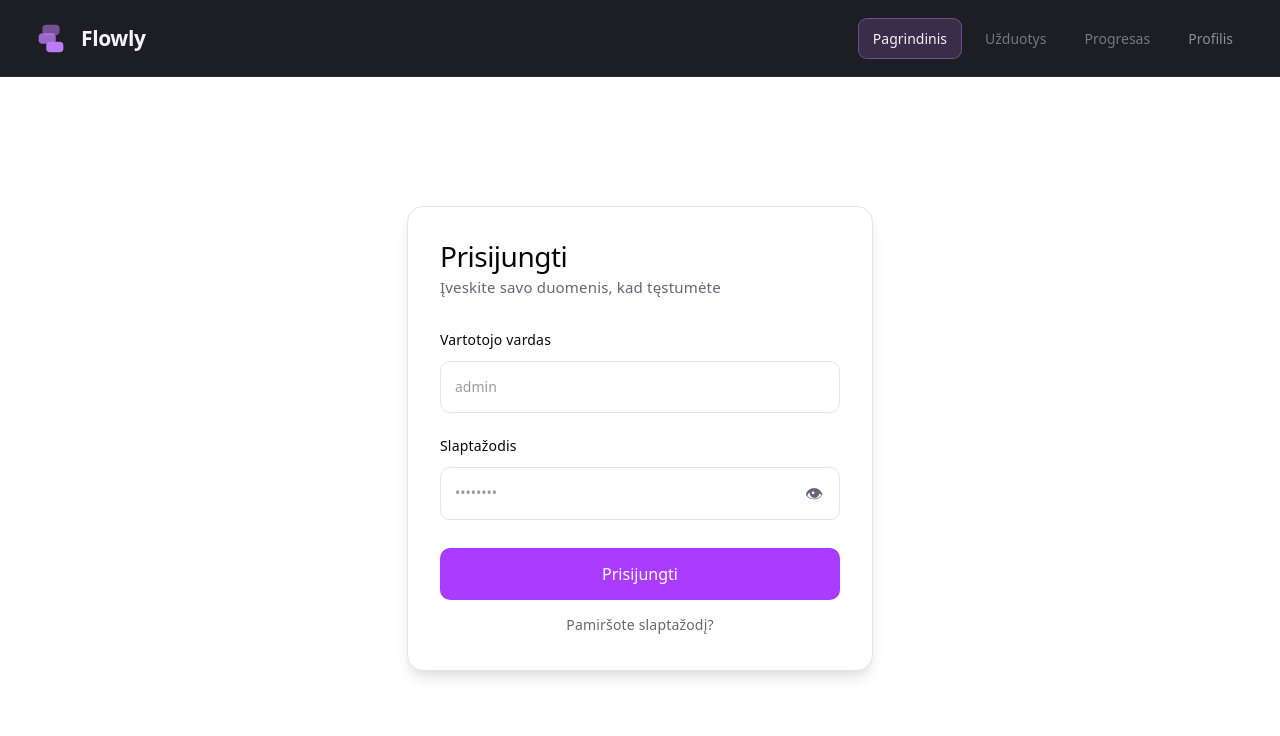
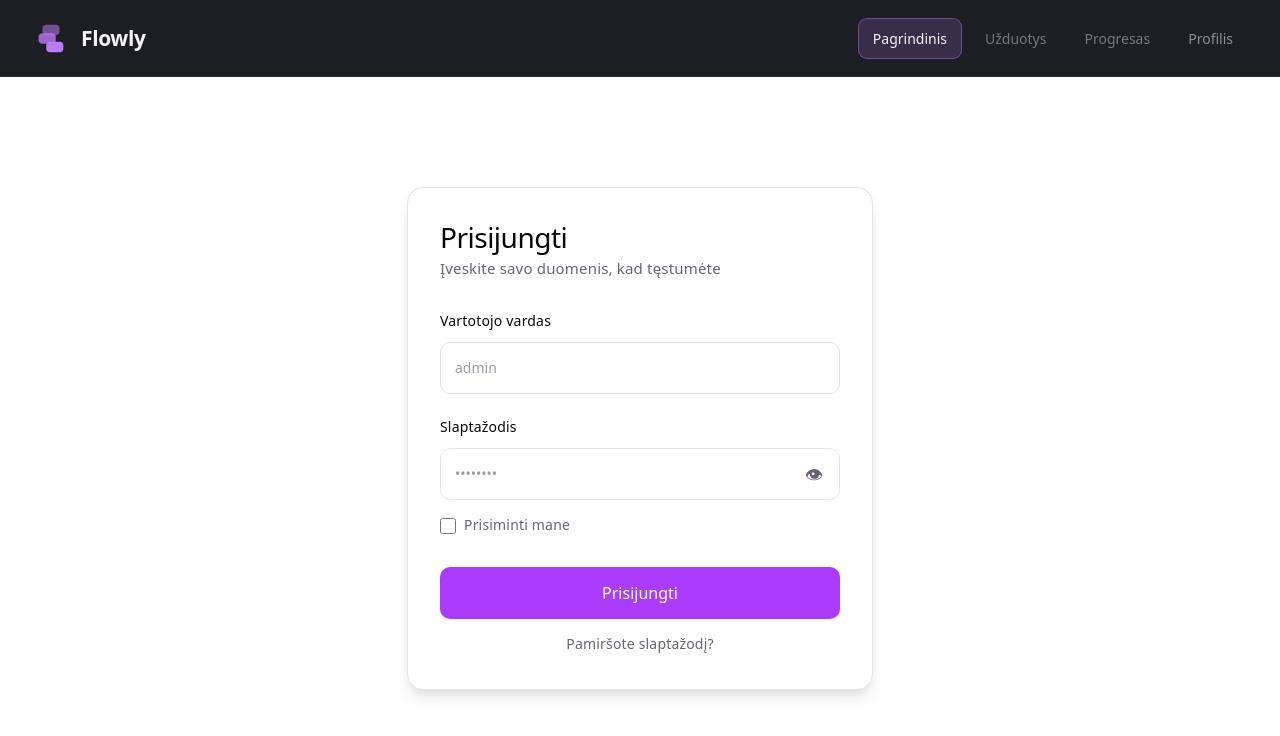
Before and after one commit to mariusbrazas78-bit/NaujaRepositorija, a React (Vite) app: page / in a window 1280 px wide. Shown: the top 736 px of the page. Built offline with nearby package versions, Linux system fonts and the light colour scheme.

Commit message:
Prisiminti mane pasirinkimas

```diff
--- a/src/App.css
+++ b/src/App.css
@@ -123,6 +123,25 @@
   box-shadow: 0 0 0 3px var(--accent-bg);
 }
 
+.remember-me {
+  display: inline-flex;
+  align-items: center;
+  align-self: flex-start;
+  gap: 8px;
+  margin-top: -8px;
+  color: var(--text);
+  font-size: 14px;
+  cursor: pointer;
+}
+
+.remember-me input {
+  width: 16px;
+  height: 16px;
+  margin: 0;
+  accent-color: var(--accent);
+  cursor: pointer;
+}
+
 .login-submit {
   margin-top: 8px;
   padding: 13px 20px;
--- a/src/App.jsx
+++ b/src/App.jsx
@@ -16,6 +16,7 @@ function App() {
   const [email, setEmail] = useState("");
   const [password, setPassword] = useState("");
   const [isPasswordVisible, setIsPasswordVisible] = useState(false);
+  const [rememberMe, setRememberMe] = useState(false);
   const [isLoggedIn, setIsLoggedIn] = useState(false);
   const [loginError, setLoginError] = useState("");
 
@@ -138,6 +139,16 @@ function App() {
                       </span>
                     </label>
 
+                    <label className="remember-me">
+                      <input
+                        type="checkbox"
+                        name="rememberMe"
+                        checked={rememberMe}
+                        onChange={(event) => setRememberMe(event.target.checked)}
+                      />
+                      <span>Prisiminti mane</span>
+                    </label>
+
                     <button type="submit" className="login-submit">
                       Prisijungti
                     </button>
```
